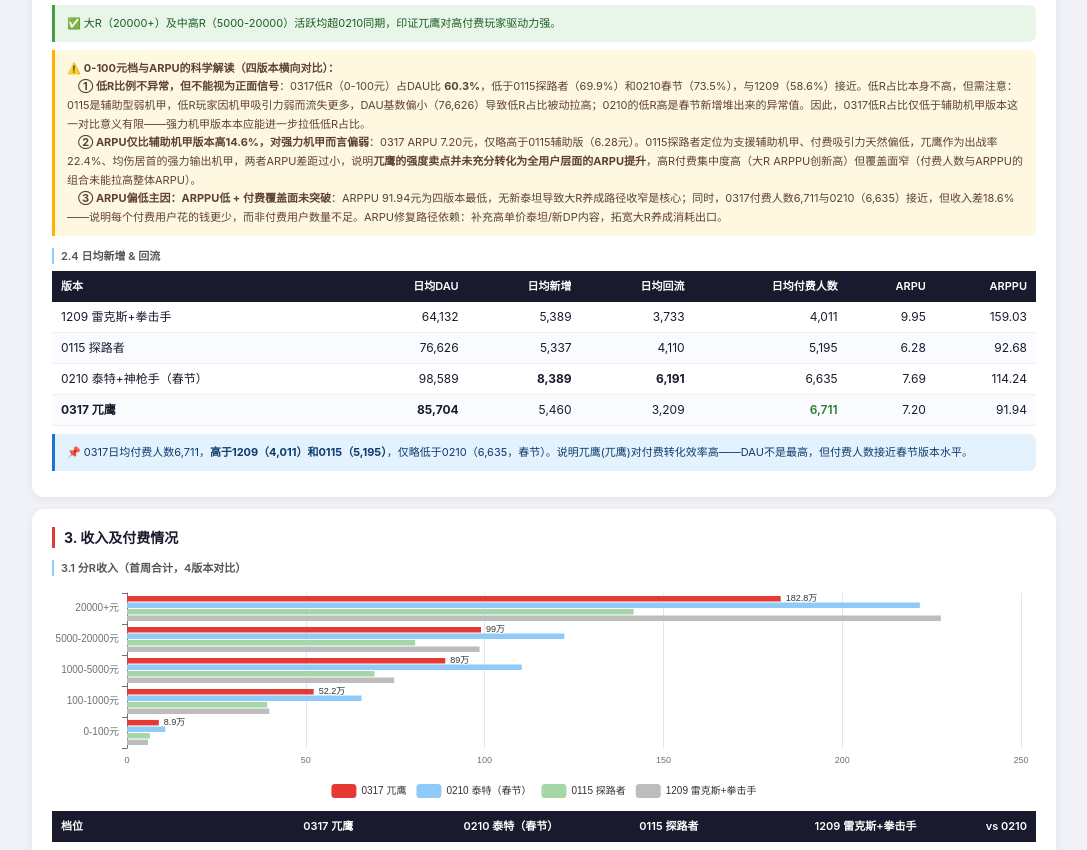
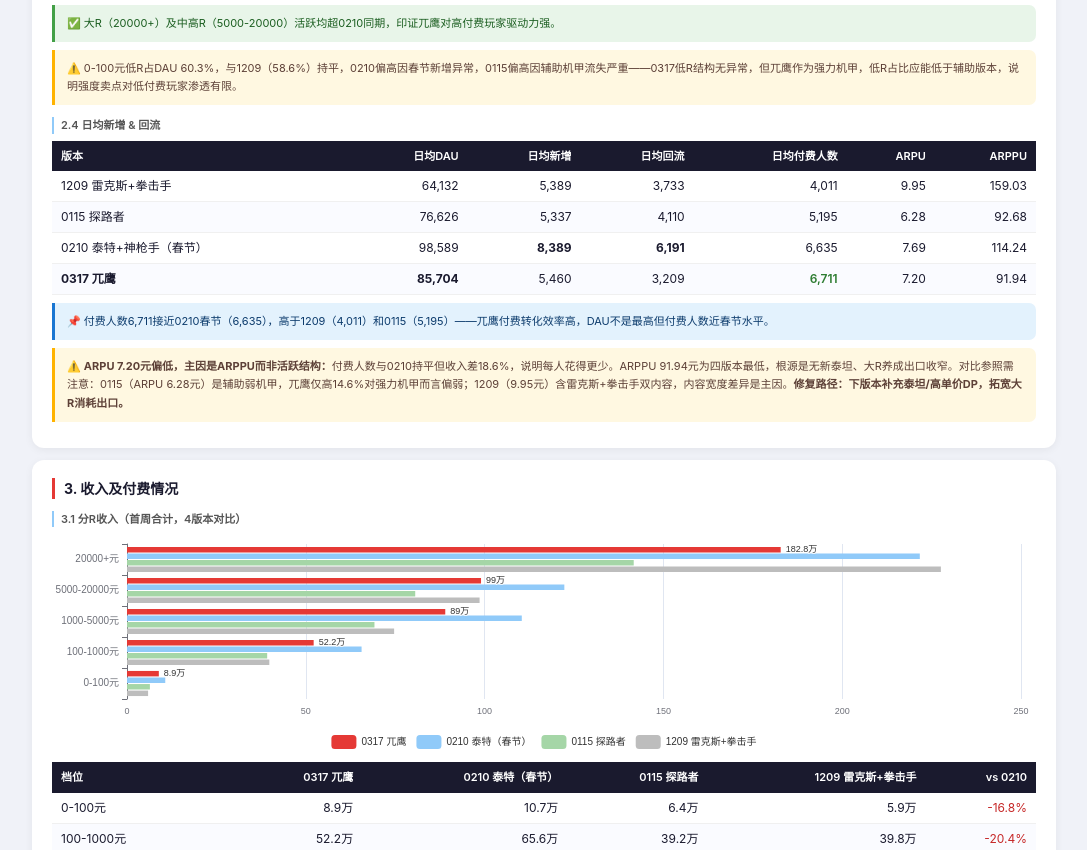
Before and after one commit to yich0728-sys/Analysis-Report-WR-CN, a plain HTML site: page index.html in a window 1280 px wide. Shown: the part 2977-3827 px from the top of the page, without its empty margins (96-1183 px from the left). Drawn offline with nearby package versions, Linux system fonts and the light colour scheme.

Commit message:
style: condense DAU insight, move ARPU analysis under ARPU table

```diff
--- a/index.html
+++ b/index.html
@@ -298,10 +298,7 @@ tr:hover td{background:#eef2ff}
   <div class="card-sub">2.3 分R日均DAU对比</div>
   <div id="chart-active" class="chart-sm"></div>
   <div class="ins g" style="margin-top:8px">✅ 大R（20000+）及中高R（5000-20000）活跃均超0210同期，印证兀鹰对高付费玩家驱动力强。</div>
-  <div class="ins y">⚠️ <strong>0-100元档与ARPU的科学解读（四版本横向对比）：</strong><br>
-  　<strong>① 低R比例不异常，但不能视为正面信号</strong>：0317低R（0-100元）占DAU比 <strong>60.3%</strong>，低于0115探路者（69.9%）和0210春节（73.5%），与1209（58.6%）接近。低R占比本身不高，但需注意：0115是辅助型弱机甲，低R玩家因机甲吸引力弱而流失更多，DAU基数偏小（76,626）导致低R占比被动拉高；0210的低R高是春节新增堆出来的异常值。因此，0317低R占比仅低于辅助机甲版本这一对比意义有限——强力机甲版本本应能进一步拉低低R占比。<br>
-  　<strong>② ARPU仅比辅助机甲版本高14.6%，对强力机甲而言偏弱</strong>：0317 ARPU 7.20元，仅略高于0115辅助版（6.28元）。0115探路者定位为支援辅助机甲、付费吸引力天然偏低，兀鹰作为出战率22.4%、均伤居首的强力输出机甲，两者ARPU差距过小，说明<strong>兀鹰的强度卖点并未充分转化为全用户层面的ARPU提升</strong>，高R付费集中度高（大R ARPPU创新高）但覆盖面窄（付费人数与ARPPU的组合未能拉高整体ARPU）。<br>
-  　<strong>③ ARPU偏低主因：ARPPU低 + 付费覆盖面未突破</strong>：ARPPU 91.94元为四版本最低，无新泰坦导致大R养成路径收窄是核心；同时，0317付费人数6,711与0210（6,635）接近，但收入差18.6%——说明每个付费用户花的钱更少，而非付费用户数量不足。ARPU修复路径依赖：补充高单价泰坦/新DP内容，拓宽大R养成消耗出口。</div>
+  <div class="ins y">⚠️ 0-100元低R占DAU 60.3%，与1209（58.6%）持平，0210偏高因春节新增异常，0115偏高因辅助机甲流失严重——0317低R结构无异常，但兀鹰作为强力机甲，低R占比应能低于辅助版本，说明强度卖点对低付费玩家渗透有限。</div>
 
   <div class="card-sub">2.4 日均新增 & 回流</div>
   <table>
@@ -313,7 +310,8 @@ tr:hover td{background:#eef2ff}
       <tr style="background:#fff5f5"><td><strong>0317 兀鹰</strong></td><td class="tr bold">85,704</td><td class="tr">5,460</td><td class="tr">3,209</td><td class="tr bold up-t">6,711</td><td class="tr">7.20</td><td class="tr">91.94</td></tr>
     </tbody>
   </table>
-  <div class="ins b">📌 0317日均付费人数6,711，<strong>高于1209（4,011）和0115（5,195）</strong>，仅略低于0210（6,635，春节）。说明兀鹰(兀鹰)对付费转化效率高——DAU不是最高，但付费人数接近春节版本水平。</div>
+  <div class="ins b">📌 付费人数6,711接近0210春节（6,635），高于1209（4,011）和0115（5,195）——兀鹰付费转化效率高，DAU不是最高但付费人数近春节水平。</div>
+  <div class="ins y">⚠️ <strong>ARPU 7.20元偏低，主因是ARPPU而非活跃结构：</strong>付费人数与0210持平但收入差18.6%，说明每人花得更少。ARPPU 91.94元为四版本最低，根源是无新泰坦、大R养成出口收窄。对比参照需注意：0115（ARPU 6.28元）是辅助弱机甲，兀鹰仅高14.6%对强力机甲而言偏弱；1209（9.95元）含雷克斯+拳击手双内容，内容宽度差异是主因。<strong>修复路径：下版本补充泰坦/高单价DP，拓宽大R消耗出口。</strong></div>
 </div>
 
 <!-- 收入分析 -->
```
Also changed, not shown: 机甲战队_0317版本首周报告.html (+3 -5 lines).
